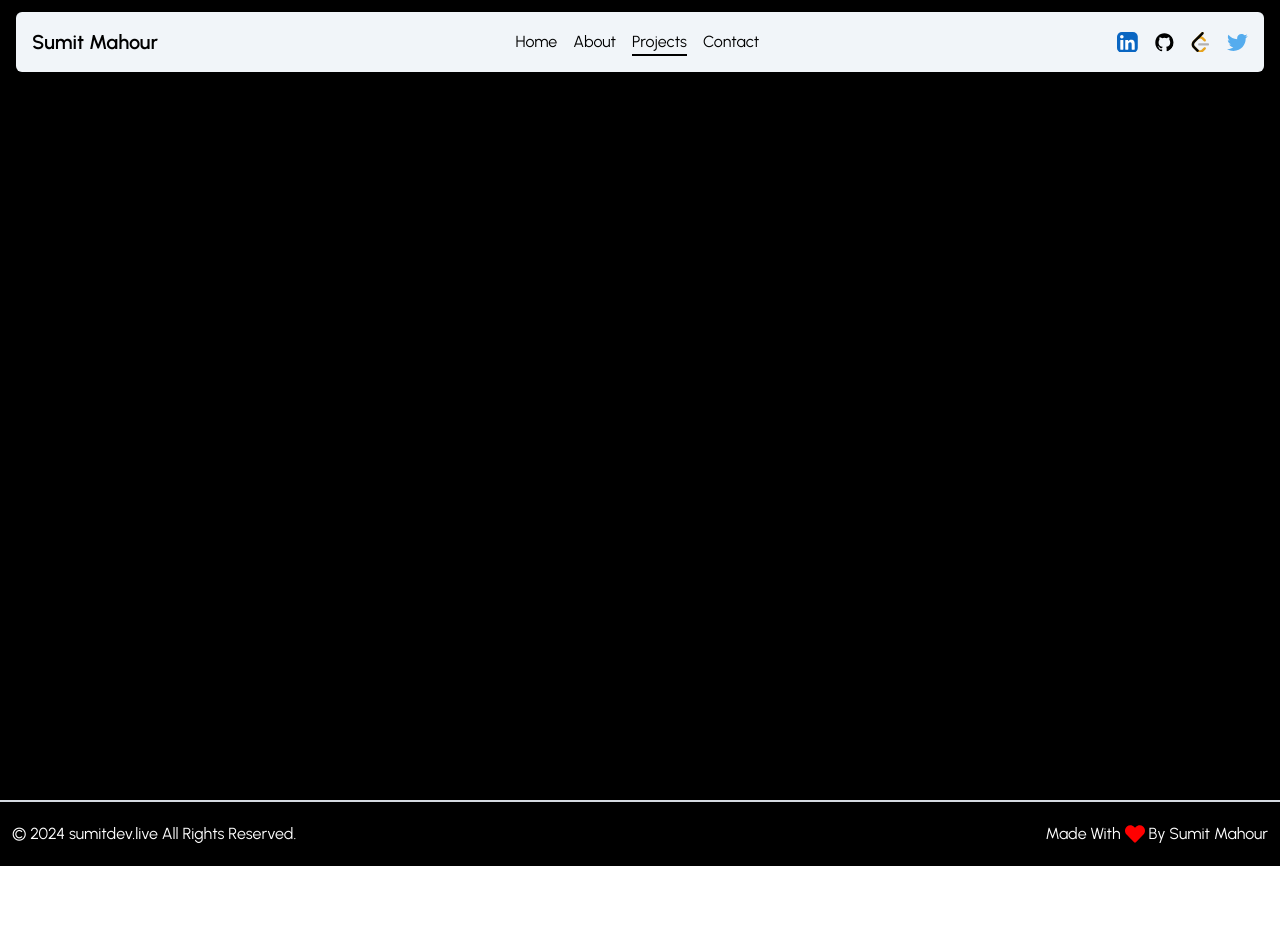
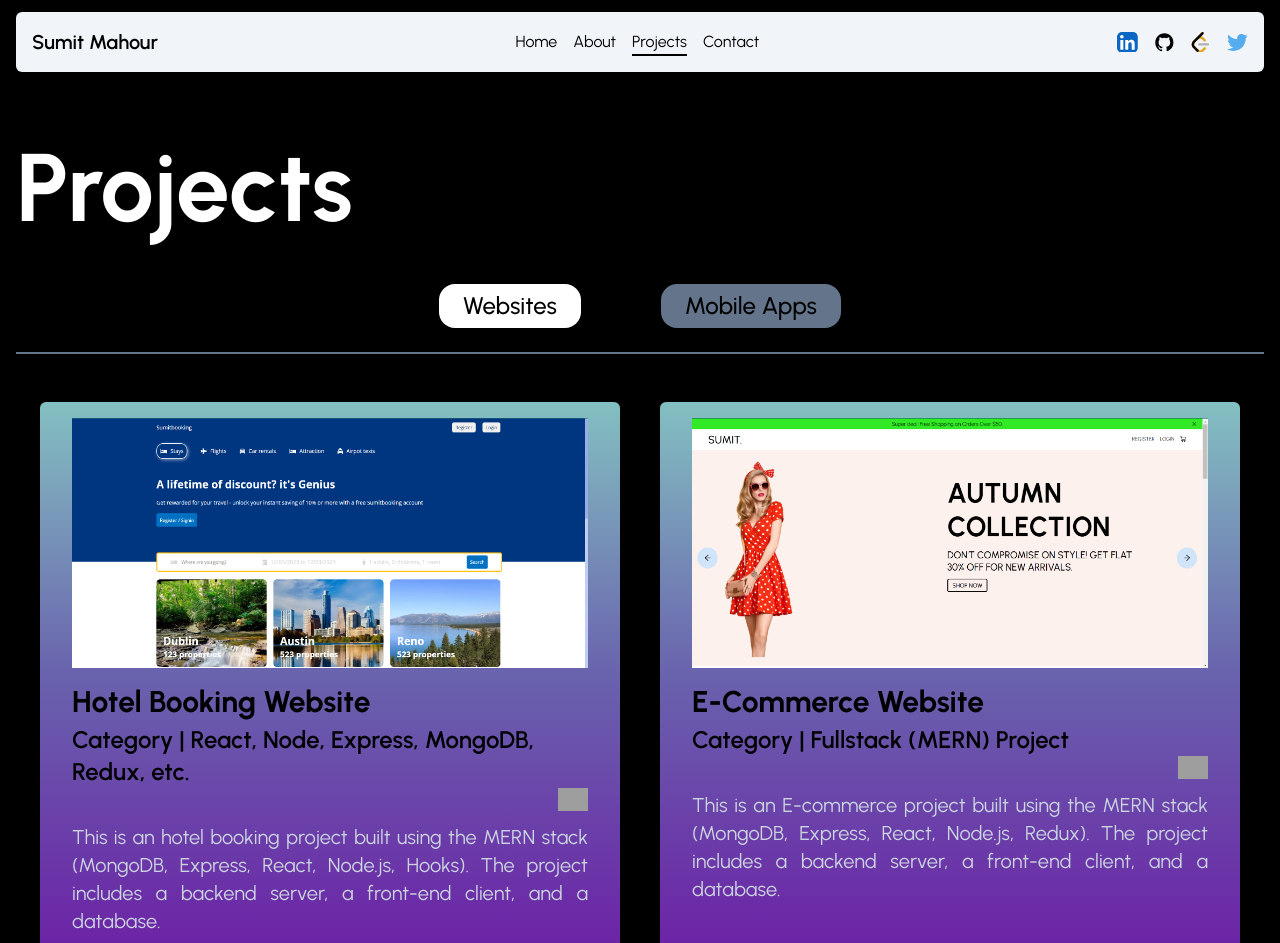
Before and after one commit to SumitM28/portfolio-3.0, a Next.js app: page /projects in a window 1280 px wide. Before the commit this address had no page. Shown: the top 943 px of the page. Before the commit the page ends 866 px from the top, so only its background shows below. Built offline with nearby package versions, Linux system fonts and the light colour scheme; grey boxes are pictures that could not be loaded.

Commit message:
prjects page implemented

```diff
--- /dev/null
+++ b/src/app/projects/page.tsx
@@ -0,0 +1,106 @@
+"use client";
+import Image from "next/image";
+import Link from "next/link";
+import React, { useEffect, useState } from "react";
+import { PiLinkSimpleBold } from "react-icons/pi";
+import { appProjects, projectCategories, webProjects } from "../../../utils/data";
+import { projectDataType } from "../../../utils/types";
+
+function Projects() {
+  const [currProjectCategory, setCurrProjectCategory] =
+    useState<string>("Websites");
+  const [data, setData] = useState<projectDataType[]>([]);
+
+  useEffect(() => {
+    if (currProjectCategory === "Websites") {
+      setData(webProjects);
+    } else if (currProjectCategory === "Mobile Apps") {
+      setData(appProjects);
+    }
+  }, [currProjectCategory]);
+  return (
+    <div className="h-full w-full">
+      <div className="h-full max-w-screen-xl mx-auto px-4 py-3">
+        {/* about */}
+        <div className="pt-[5rem] md:pt-[8rem] grid gap-x-8 gap-y-6 md:grid-cols-[2fr,1fr]">
+          <h1 className="text-5xl sm:text-7xl md:text-8xl text-white font-bold animate__animated  animate__backInLeft">
+            Projects
+          </h1>
+        </div>
+        <div className=" flex justify-center gap-4 sm:gap-x-10 md:gap-x-20 gap-y-4 flex-wrap mt-12 pb-6 border-b-2 border-slate-500">
+          {projectCategories.map((category, idx) => (
+            <button
+              key={idx}
+              className={`${
+                currProjectCategory === category.name
+                  ? "bg-white"
+                  : "bg-slate-500"
+              } inline-block rounded-2xl  px-6 py-1.5`}
+              onClick={() => setCurrProjectCategory(category.name)}
+            >
+              <p className="text-black font-medium text-xl md:text-2xl">
+                {category.name}
+              </p>
+            </button>
+          ))}
+        </div>
+
+        <div className={`w-full h-full grid grid-cols-1 ${currProjectCategory==="Websites"?"md:grid-cols-2":"md:grid-cols-3"}  my-12 md:px-6 gap-10`}>
+          {data.length > 0 &&
+            data.map((project, idx) => (
+              <div
+                key={idx}
+                className="w-full h-full bg-gradient-to-t from-[#6C22A6] via-[#6962AD]  to-[#83C0C1] rounded-md px-4 md:px-8 py-4"
+              >
+                <div className={`w-full  ${currProjectCategory==="Websites"?"h-[250px]":"h-[75vh]"}  relative`}>
+                  <Image
+                    src={project?.img}
+                    alt="project_img"
+                    fill={true}
+                    className="w-full h-full absolute"
+                  />
+                </div>
+                <div className="mt-4">
+                  <h1 className="text-black text-3xl font-bold mt-2">
+                    {project?.name}
+                  </h1>
+                  <h2 className="text-black font-semibold text-2xl mt-1">
+                    Category | {project?.category}
+                  </h2>
+                  <div className="w-full flex justify-end items-center gap-3">
+                    <Link
+                      href={project?.github}
+                      target="_black"
+                      className="flex items-center justify-center"
+                    >
+                      <Image
+                        src={"/images/icons/githubicon.png"}
+                        alt="github_icon"
+                        width={30}
+                        height={30}
+                        className=" cursor-pointer hover:scale-105 transition-all"
+                      />
+                    </Link>
+
+                    {project?.live && <Link
+                      href={project.live}
+                      target="_black"
+                      className=" hover:scale-105 transition-all p-1.5 rounded-full bg-black flex items-center justify-center"
+                    >
+                      <PiLinkSimpleBold size={20} fill="white" />
+                    </Link>}
+                  </div>
+                  <p className="text-xl text-slate-300 mt-3 text-justify">
+                    {project.description}
+                  </p>
+                </div>
+              </div>
+            ))}
+        </div>
+
+      </div>
+    </div>
+  );
+}
+
+export default Projects;
```
